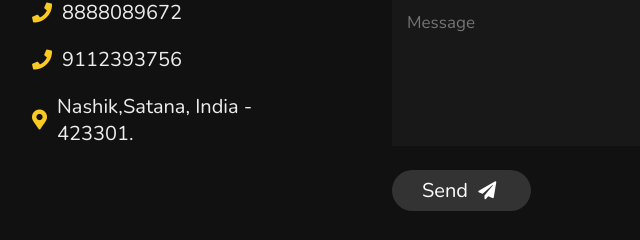
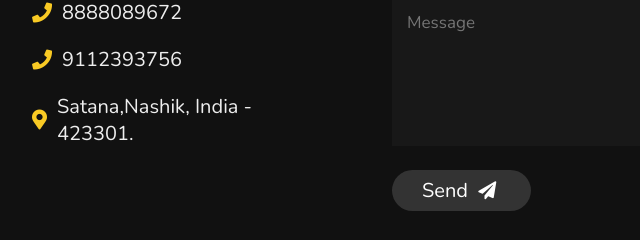
Before and after one commit to Kalyaniahire/Kalyaniwebsite.github.io, a plain HTML site: page index.html in a window 1280 px wide. Shown: the part 5488-5728 px from the top of the page, 368-1008 px from the left. Drawn offline with nearby package versions, Linux system fonts and the light colour scheme; files whose address does not match are found by name.

Commit message:
Update index.html

```diff
--- a/index.html
+++ b/index.html
@@ -320,7 +320,7 @@
             <h3> <i class="fas fa-envelope"></i> kalyani@gmail.com </h3>
             <h3> <i class="fas fa-phone"></i> 8888089672</h3>
             <h3> <i class="fas fa-phone"></i> 9112393756 </h3>
-            <h3> <i class="fas fa-map-marker-alt"></i> nashik,satana, india - 423301. </h3>
+            <h3> <i class="fas fa-map-marker-alt"></i> satana,nashik, india - 423301. </h3>
         </div>
 
     </div>
```
